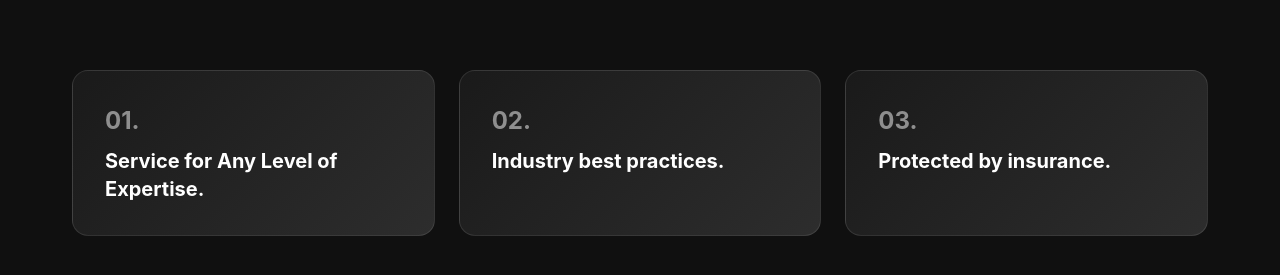
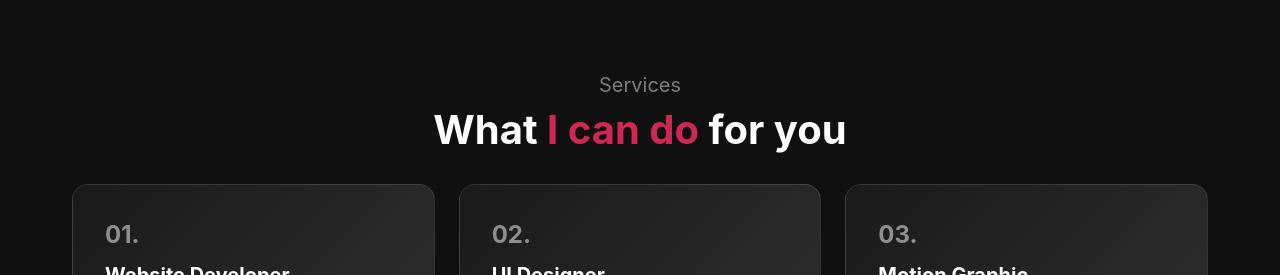
Before and after one commit to Haidarel/personal-website, a Next.js app: page / in a window 1280 px wide. Shown: the part 677-952 px from the top of the page. Built offline with nearby package versions, Linux system fonts and the light colour scheme; a web font is replaced by a local one.

Commit message:
style: re-styling service section

```diff
--- a/src/app/globals.css
+++ b/src/app/globals.css
@@ -182,6 +182,14 @@ body {
   background-color: #D02752;
   color: #FFFFFF;
   border: none;
+  border-radius: 999px;
+}
+
+.tag-card {
+  padding: 8px 16px;
+  background-color: #FFFFFF40;
+  color: #FFFFFF;
+  border: 1px solid #FFFFFF;
   border-radius: 999px;
 }
 
@@ -549,9 +557,6 @@ html {
 .service-cards-container {
   display: flex;
   gap: 1.5rem;
-  max-width: 1200px;
-  margin: 0 auto;
-  padding: 4rem 2rem;
 }
 
 .service-card {
@@ -577,15 +582,15 @@ html {
 
 /* Hover/Active state - expanded */
 .service-card.active {
-  background: linear-gradient(135deg, #c4ff00 0%, #9dcc00 100%);
+  background: linear-gradient(135deg, #8A244B 0%, #D02752 100%);
   transform: scale(1.05);
-  box-shadow: 0 20px 40px rgba(196, 255, 0, 0.3);
+  box-shadow: 0 20px 40px #D0275240;
   z-index: 10;
 }
 
 .service-card.active .card-number,
 .service-card.active .card-title {
-  color: #0a0a0a;
+  color: #FFFFFF;
 }
 
 .service-card.active .card-description,
@@ -619,14 +624,14 @@ html {
 
 .card-description {
   font-size: 0.95rem;
-  color: rgba(0, 0, 0, 0.7);
+  color: #FFFFFF80;
   line-height: 1.6;
 }
 
 .card-button {
   background: transparent;
   border: none;
-  color: #0a0a0a;
+  color: #FFFFFF;
   font-weight: 600;
   font-size: 1rem;
   cursor: pointer;
--- a/src/components/serviceSection/index.tsx
+++ b/src/components/serviceSection/index.tsx
@@ -1,5 +1,6 @@
 "use client";
 
+import { secureHeapUsed } from 'crypto';
 import { useState } from 'react';
 
 interface ServiceCard {
@@ -7,6 +8,7 @@ interface ServiceCard {
   number: string;
   title: string;
   description: string;
+  tags?: string[]
 }
 
 export default function ServiceCards() {
@@ -16,24 +18,32 @@ export default function ServiceCards() {
     {
       id: 1,
       number: '01.',
-      title: 'Service for Any Level of Expertise.',
-      description: 'Professional web development services tailored to your needs and skill level.'
+      title: 'Website Developer.',
+      description: 'Make your idea come true. 3 Years learning experiences in Software Engineering.',
+      tags: ["Next.js", "React.js", "Node.js", "Tailwind.css", "TypeScript"]
     },
     {
       id: 2,
       number: '02.',
-      title: 'Industry best practices.',
-      description: 'Pollinated unsites and secures a growing ecosystem of specialized blockchains called specialized unites.'
+      title: 'UI Designer.',
+      description: ' Visualize your best idea. Self-Employed experience in UI Designer.',
+      tags: ["Figma", "Photoshop", "Illustrator"]
     },
     {
       id: 3,
       number: '03.',
-      title: 'Protected by insurance.',
-      description: 'Your project is protected with comprehensive insurance coverage.'
+      title: 'Motion Graphic.',
+      description: 'Let the world know your great idea. I do Love to do visual-storytelling',
+      tags: ["After Effect", "Alight Motion"]
     }
   ];
 
   return (
+    <section className="container">
+      <div className="title-center">
+        <h5 className="text-secondary">Services</h5>
+        <h1>What <span className="primary">I can do</span> for you</h1>
+      </div>
       <div className="service-cards-container">
         {services.map((service) => (
           <div
@@ -53,5 +63,6 @@ export default function ServiceCards() {
           </div>
         ))}
       </div>
+    </section>
   );
 }
```
Lines whose indentation alone changed are shown as unchanged.
